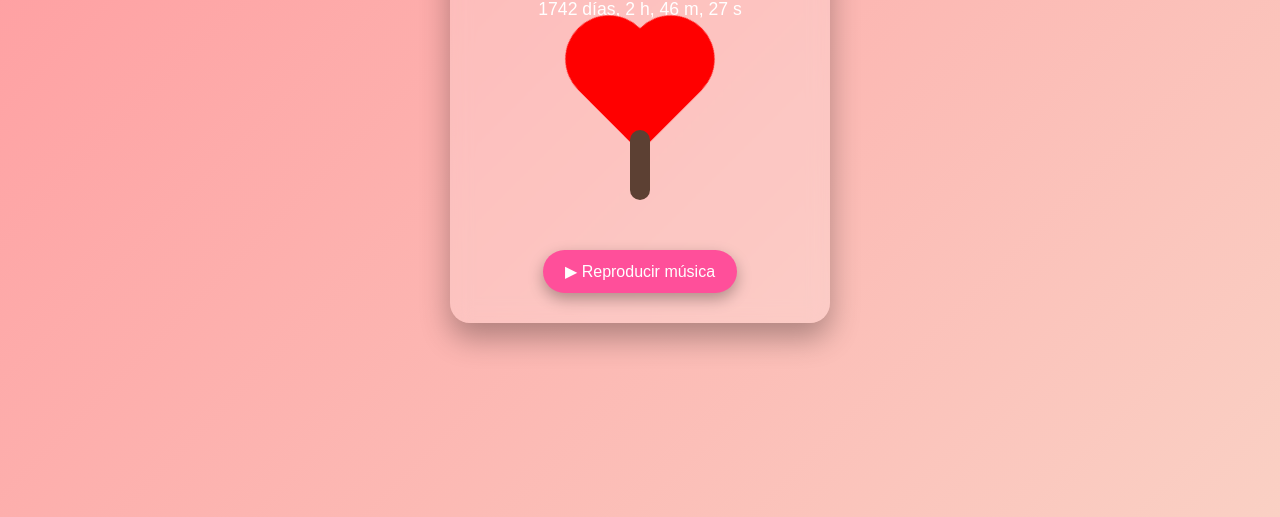
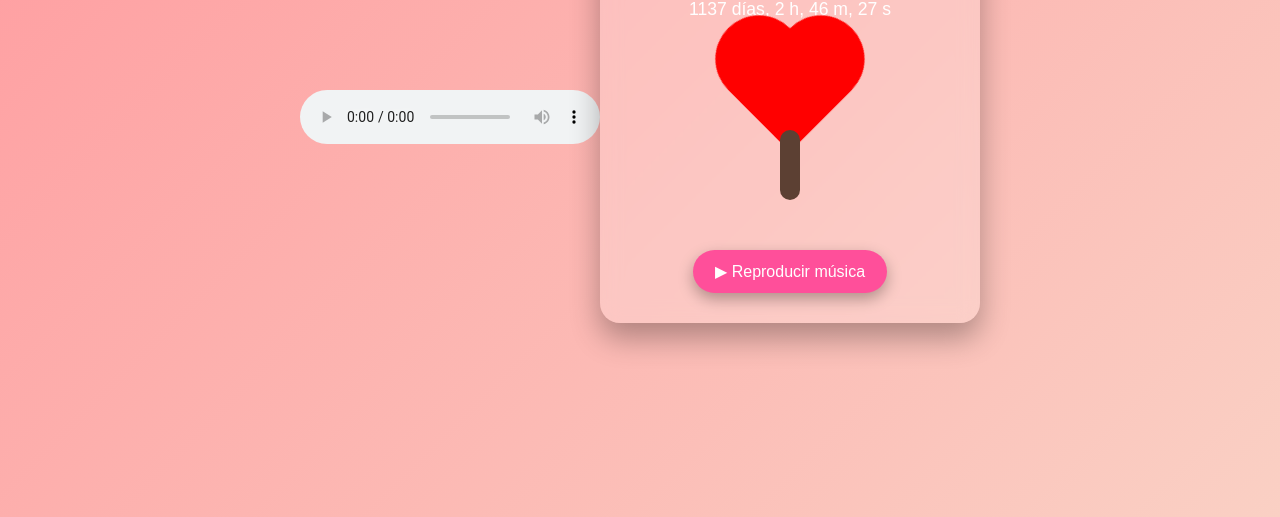
Before and after one commit to luissv1516-tech/Amor, a plain HTML site: page index.html in a window 1280 px wide. Shown: the part 283-800 px from the top of the page. Drawn offline with Linux system fonts and the light colour scheme.

Commit message:
Update index.html

```diff
--- a/index.html
+++ b/index.html
@@ -108,7 +108,9 @@ body {
 
 <body>
 
-<audio id="music" src="musica.mp3" loop></audio>
+<audio id="music" controls playsinline>
+    <source src="musica.mp3" type="audio/mpeg">
+</audio>
 
 <div class="card">
     <div class="text">
@@ -125,7 +127,7 @@ body {
 </div>
 
 <script>
-const startDate = new Date("2021-05-06T00:00:00");
+const startDate = new Date("2023-01-01T00:00:00");
 const timer = document.getElementById("timer");
 
 function updateTimer() {
```
